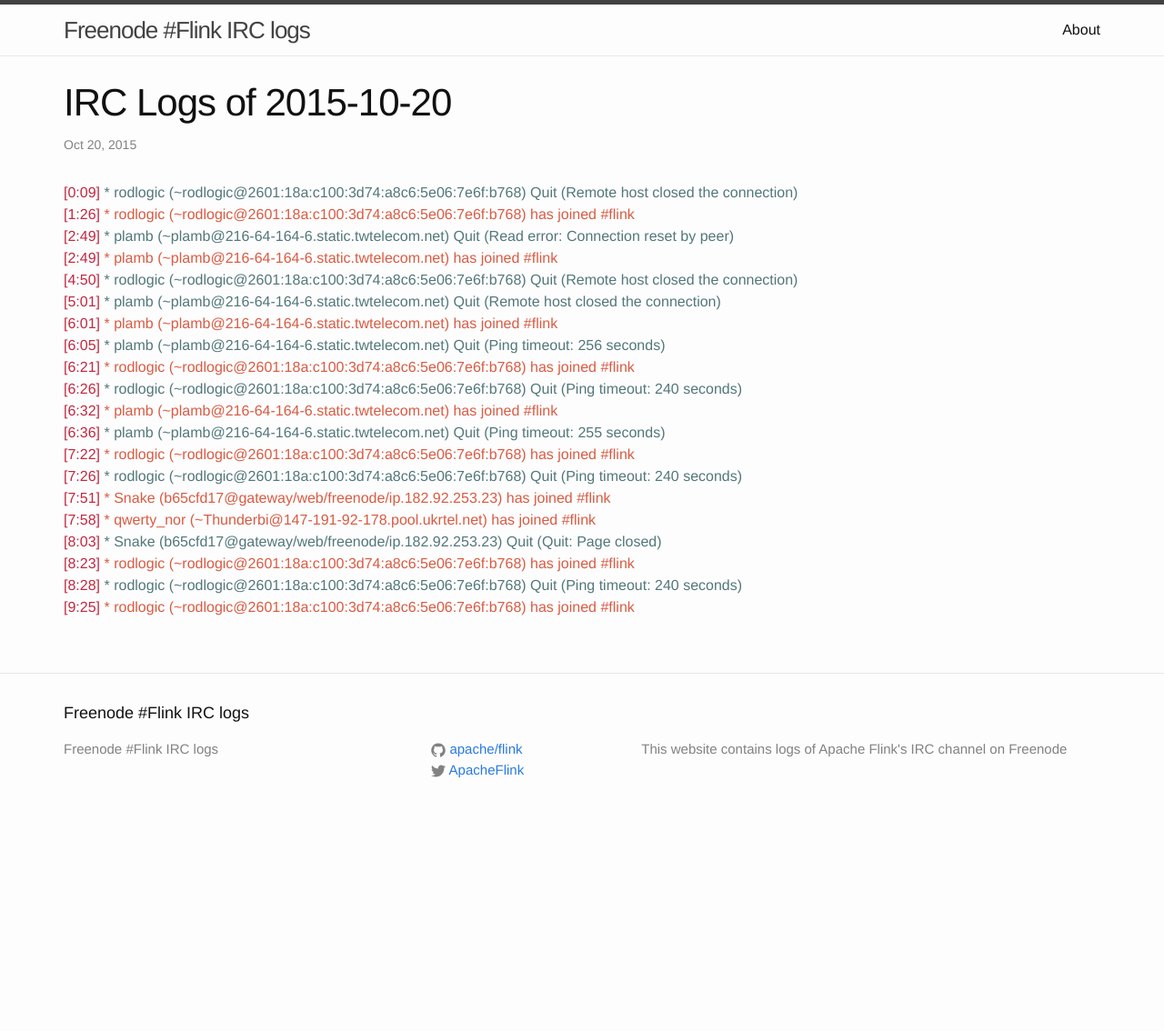
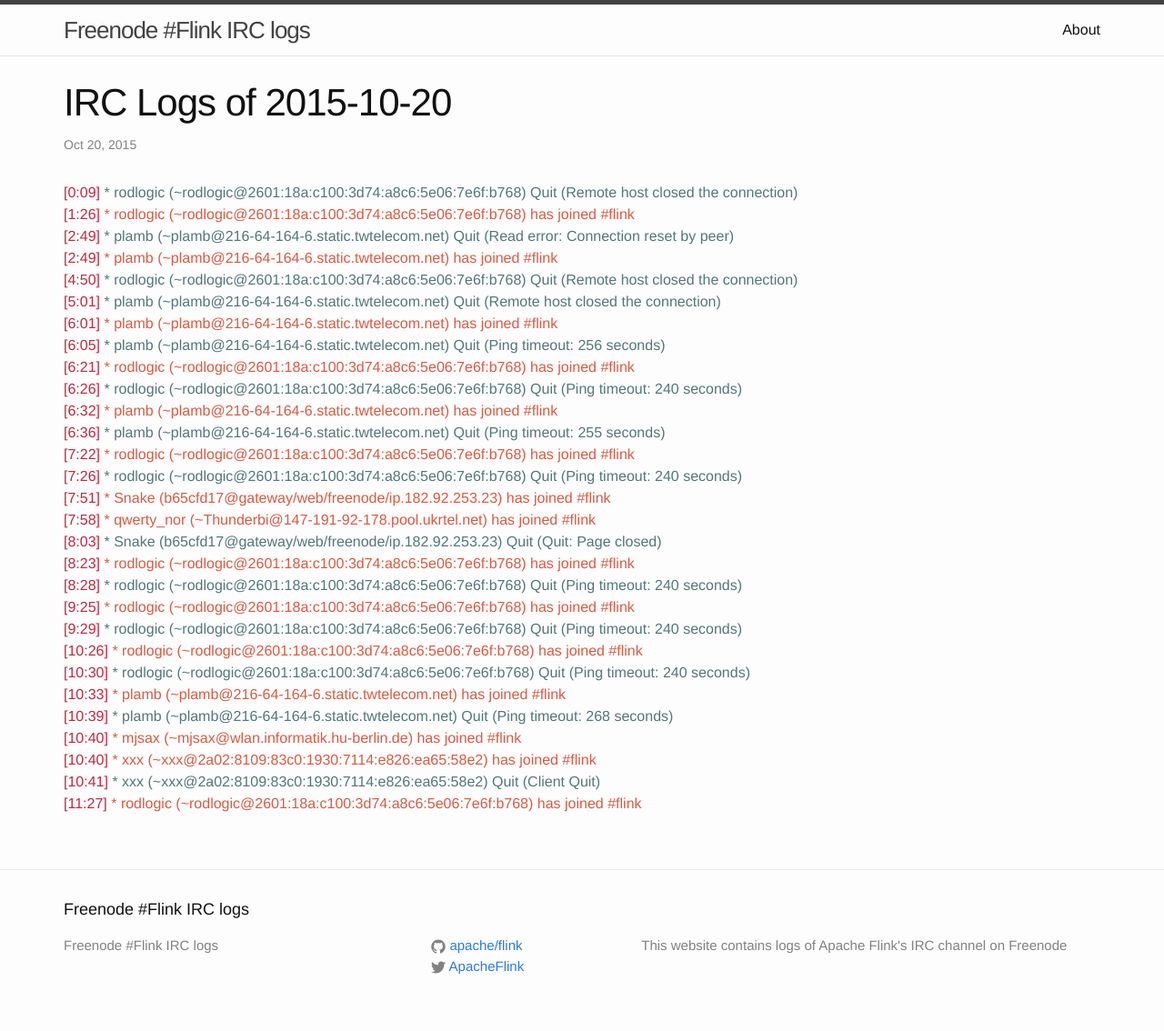
Before and after one commit to flink-irc-logs/flink-irc-logs.github.io, a Jekyll site: the page built from _posts/2015-10-20-logs.markdown, in a window 1280 px wide. Shown: the whole page at 91% size. Built offline with Jekyll 4.4.1, drawn with Linux system fonts in a browser that asks for light colours; before the commit the page ends 918 px from its top, so only the background shows below that.

Commit message:
Update of the logs on Tue Oct 20 11:27:48 CEST 2015

```diff
--- a/_posts/2015-10-20-logs.markdown
+++ b/_posts/2015-10-20-logs.markdown
@@ -24,3 +24,12 @@
 <span class="irc-date">[8:23]</span> <span class="irc-green">* rodlogic (~rodlogic@2601:18a:c100:3d74:a8c6:5e06:7e6f:b768) has joined #flink</span><br />
 <span class="irc-date">[8:28]</span> <span class="irc-navy">* rodlogic (~rodlogic@2601:18a:c100:3d74:a8c6:5e06:7e6f:b768) Quit (Ping timeout: 240 seconds)</span><br />
 <span class="irc-date">[9:25]</span> <span class="irc-green">* rodlogic (~rodlogic@2601:18a:c100:3d74:a8c6:5e06:7e6f:b768) has joined #flink</span><br />
+<span class="irc-date">[9:29]</span> <span class="irc-navy">* rodlogic (~rodlogic@2601:18a:c100:3d74:a8c6:5e06:7e6f:b768) Quit (Ping timeout: 240 seconds)</span><br />
+<span class="irc-date">[10:26]</span> <span class="irc-green">* rodlogic (~rodlogic@2601:18a:c100:3d74:a8c6:5e06:7e6f:b768) has joined #flink</span><br />
+<span class="irc-date">[10:30]</span> <span class="irc-navy">* rodlogic (~rodlogic@2601:18a:c100:3d74:a8c6:5e06:7e6f:b768) Quit (Ping timeout: 240 seconds)</span><br />
+<span class="irc-date">[10:33]</span> <span class="irc-green">* plamb (~plamb@216-64-164-6.static.twtelecom.net) has joined #flink</span><br />
+<span class="irc-date">[10:39]</span> <span class="irc-navy">* plamb (~plamb@216-64-164-6.static.twtelecom.net) Quit (Ping timeout: 268 seconds)</span><br />
+<span class="irc-date">[10:40]</span> <span class="irc-green">* mjsax (~mjsax@wlan.informatik.hu-berlin.de) has joined #flink</span><br />
+<span class="irc-date">[10:40]</span> <span class="irc-green">* xxx (~xxx@2a02:8109:83c0:1930:7114:e826:ea65:58e2) has joined #flink</span><br />
+<span class="irc-date">[10:41]</span> <span class="irc-navy">* xxx (~xxx@2a02:8109:83c0:1930:7114:e826:ea65:58e2) Quit (Client Quit)</span><br />
+<span class="irc-date">[11:27]</span> <span class="irc-green">* rodlogic (~rodlogic@2601:18a:c100:3d74:a8c6:5e06:7e6f:b768) has joined #flink</span><br />
```
